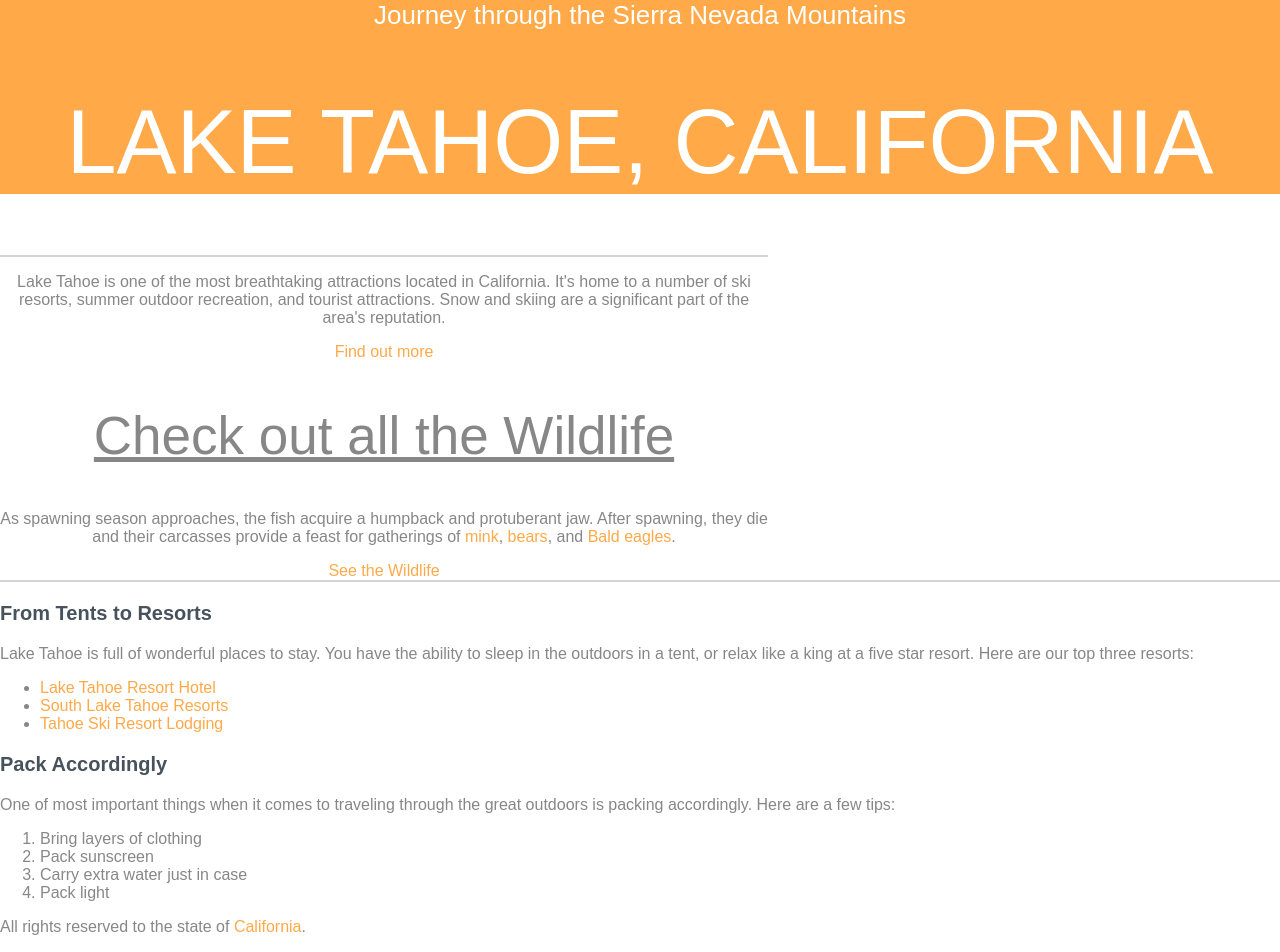
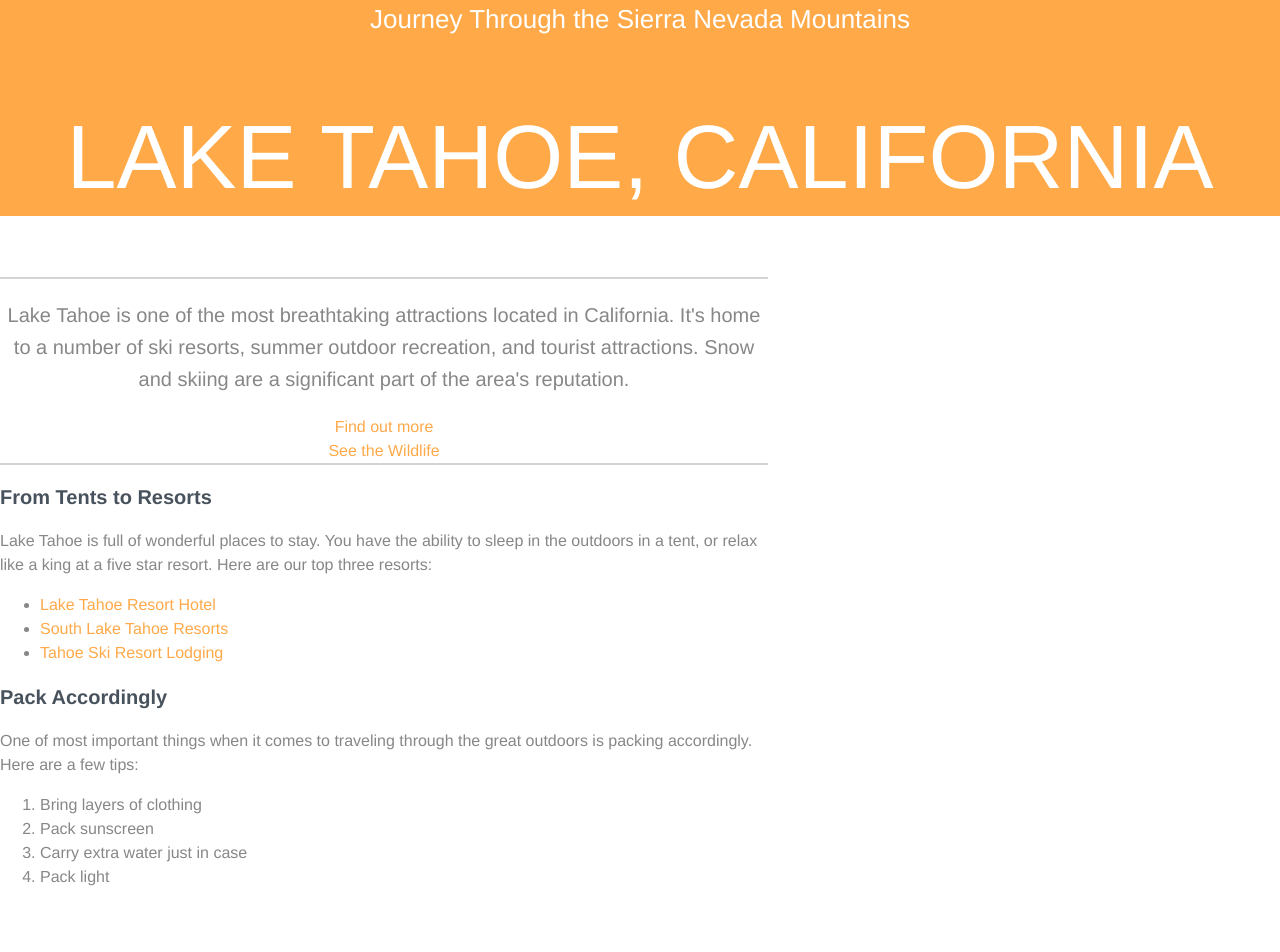
Before and after one commit to Likhithajasthi/CSS, a plain HTML site: page index.html in a window 1280 px wide. Shown: the top 952 px of the page. Drawn offline with Linux system fonts and the light colour scheme.

Commit message:
Adding CSS to html

```diff
--- a/index.html
+++ b/index.html
@@ -1,37 +1,45 @@
 <!DOCTYPE html>
-<html lang="en">
+<html>
 <head>
-    <meta charset="UTF-8">
-    <title>Main Page</title>
+    <title>Lake Tahoe</title>
     <link rel="stylesheet" href="styles.css">
 </head>
 <body>
-<header class="main-header">
-    <span class="title">Journey through the Sierra Nevada Mountains</span>
+<header id="top" class="main-header">
+    <span class="title">Journey Through the Sierra Nevada Mountains</span>
     <h1>Lake Tahoe, California</h1>
 </header>
 <div class="primary-content t-border">
-    <p>
+    <p class="intro">
         Lake Tahoe is one of the most breathtaking attractions located in California. It's home to a number of ski resorts, summer outdoor recreation, and tourist attractions. Snow and skiing are a significant part of the area's reputation.
     </p>
-    <a href="#">Find out more</a>
+    <a href="#more">Find out more</a>
+
+    <div>
+        <!--
                 <h2>Check out all the Wildlife</h2>
                 <p>
-        As spawning season approaches, the fish acquire a humpback and protuberant jaw. After spawning, they die and their carcasses provide a feast for gatherings of <a href="#mink">mink</a>, <a href="#bears">bears</a>, and <a href="#eagles">Bald eagles</a>.
+                  As spawning season approaches, the fish acquire a humpback and protuberant jaw. After spawning, they die and their carcasses provide a feast for gatherings of <a href="#mink">mink</a>, <a href="#bears">bears</a>, and <a href="#eagles">bald eagles</a>.
                 </p>
-    <a href="#">See the Wildlife</a>
+        -->
     </div>
 
-<div class="t-border">
+    <a href="#wildlife">See the Wildlife</a>
+</div><!-- End .primary-content -->
+
+<div class="secondary-content t-border">
+    <div>
         <h3>From Tents to Resorts</h3>
         <p>
             Lake Tahoe is full of wonderful places to stay. You have the ability to sleep in the outdoors in a tent, or relax like a king at a five star resort. Here are our top three resorts:
         </p>
         <ul>
-        <li><a href="#">Lake Tahoe Resort Hotel</a></li>
-        <li><a href="#">South Lake Tahoe Resorts</a></li>
-        <li><a href="#">Tahoe Ski Resort Lodging</a></li>
+            <li><a href="#hotels">Lake Tahoe Resort Hotel</a></li>
+            <li><a href="#resorts">South Lake Tahoe Resorts</a></li>
+            <li><a href="#lodging">Tahoe Ski Resort Lodging</a></li>
         </ul>
+    </div>
+    <div>
         <h3>Pack Accordingly</h3>
         <p>
             One of most important things when it comes to traveling through the great outdoors is packing accordingly. Here are a few tips:
@@ -43,10 +51,11 @@
             <li>Pack light</li>
         </ol>
     </div>
+</div><!-- End .secondary-content -->
 
-<footer id="main-footer t-border">
+<footer class="main-footer">
     <p>All rights reserved to the state of <a href="#">California</a>.</p>
-    <a href="#">Back to top &raquo;</a>
+    <a href="#top">Back to top &raquo;</a>
 </footer>
 </body>
 </html>
--- a/styles.css
+++ b/styles.css
@@ -1,11 +1,9 @@
-/* Type Selectors ------------------ */
+/* Base Styles -------------------- */
 
 body {
     color: #878787;
     margin: 0;
-    font-size: 1em; /* 16px */
-    font-family: sans-serif;
-    font-style: normal;
+    font: 1em/1.5 "Helvetica Neue", Helvetica, Arial, sans-serif;
 }
 
 h1 {
@@ -13,21 +11,19 @@ h1 {
     color: rgba(255, 255, 255, 1);
     text-transform: uppercase;
     font-weight: normal;
+    line-height: 1.3;
 }
 
 h2 {
     font-size: 3.3125em; /* 53px/16px  */
-    text-decoration: underline;
     font-weight: normal;
+    line-height: 1.1;
 }
 
 h3 {
     font-size: 1.25em; /* 20px/16px  */
     color: #48525c;
-}
-
-p {
-
+    line-height: 1.2;
 }
 
 /* Pseudo-classes ------------------ */
@@ -35,6 +31,7 @@ p {
 a:link {
     color: rgb(255, 169, 73);
     text-decoration: none;
+
 }
 
 a:visited {
@@ -49,15 +46,7 @@ a:active {
     color: lightcoral;
 }
 
-/* ID Selectors -------------------- */
-
-#main-footer {
-    padding-top: 60px;
-    padding-bottom: 60px;
-    border-bottom: solid 10px #ffa949;
-}
-
-/* Class Selectors ----------------- */
+/* Main Styles --------------------- */
 
 .main-header {
     background-color: #ffa949;
@@ -68,16 +57,30 @@ a:active {
     font-size: 1.625rem; /* 26px/16px */
 }
 
+.intro {
+    font-size: 1.25em; /* 20px/16px */
+    line-height: 1.6;
+}
+
+.primary-content,
+.main-header,
+.main-footer {
+    text-align: center;
+}
+
+.main-footer {
+    padding-top: 60px;
+    padding-bottom: 60px;
+    border-bottom: 10px solid #ffa949;
+}
+
+.t-border {
+    border-top: 2px solid lightgrey;
+}
+
+/* Layout Styles ------------------ */
+
 .primary-content,
 .secondary-content {
     width: 60%;
 }
-
-.primary-content,
-.main-header {
-    text-align: center;
-}
-
-.t-border {
-    border-top: 2px solid lightgrey; /* Top border styles */
-}
```
Lines whose indentation alone changed are shown as unchanged.
